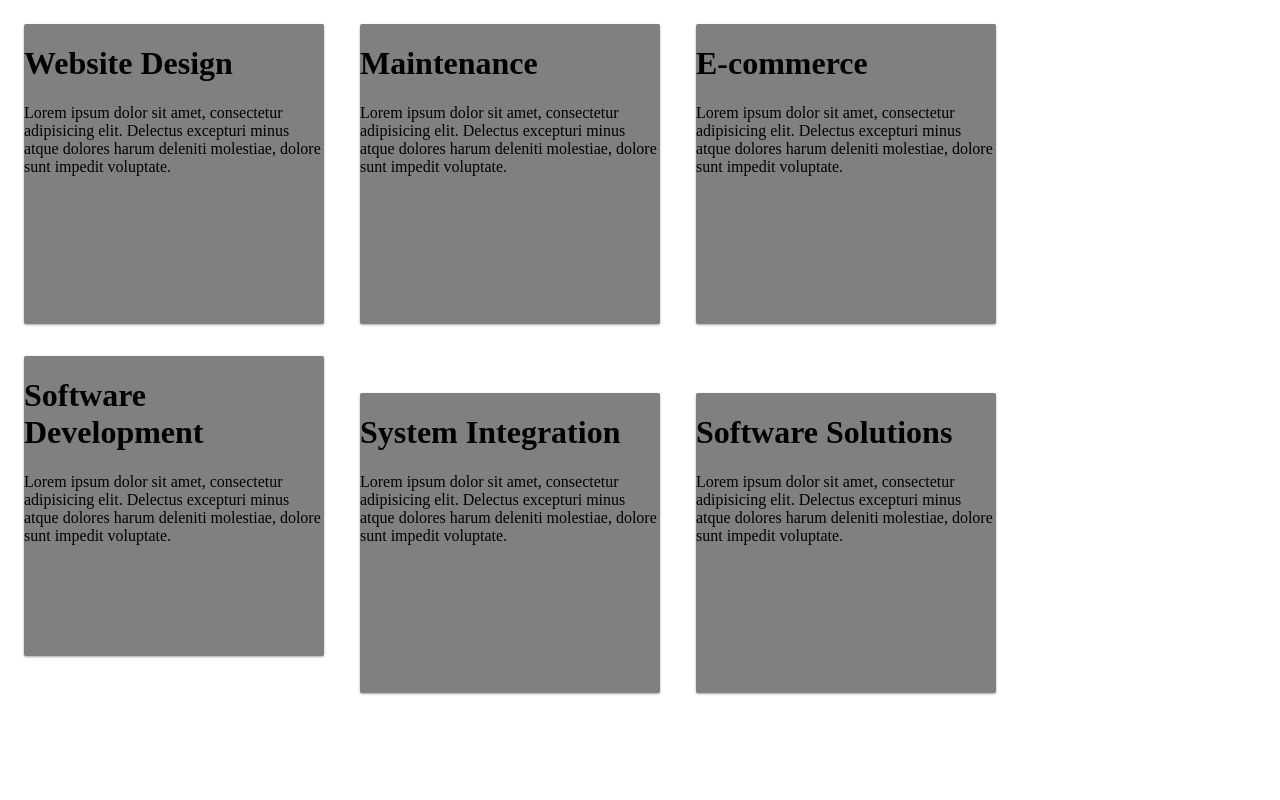
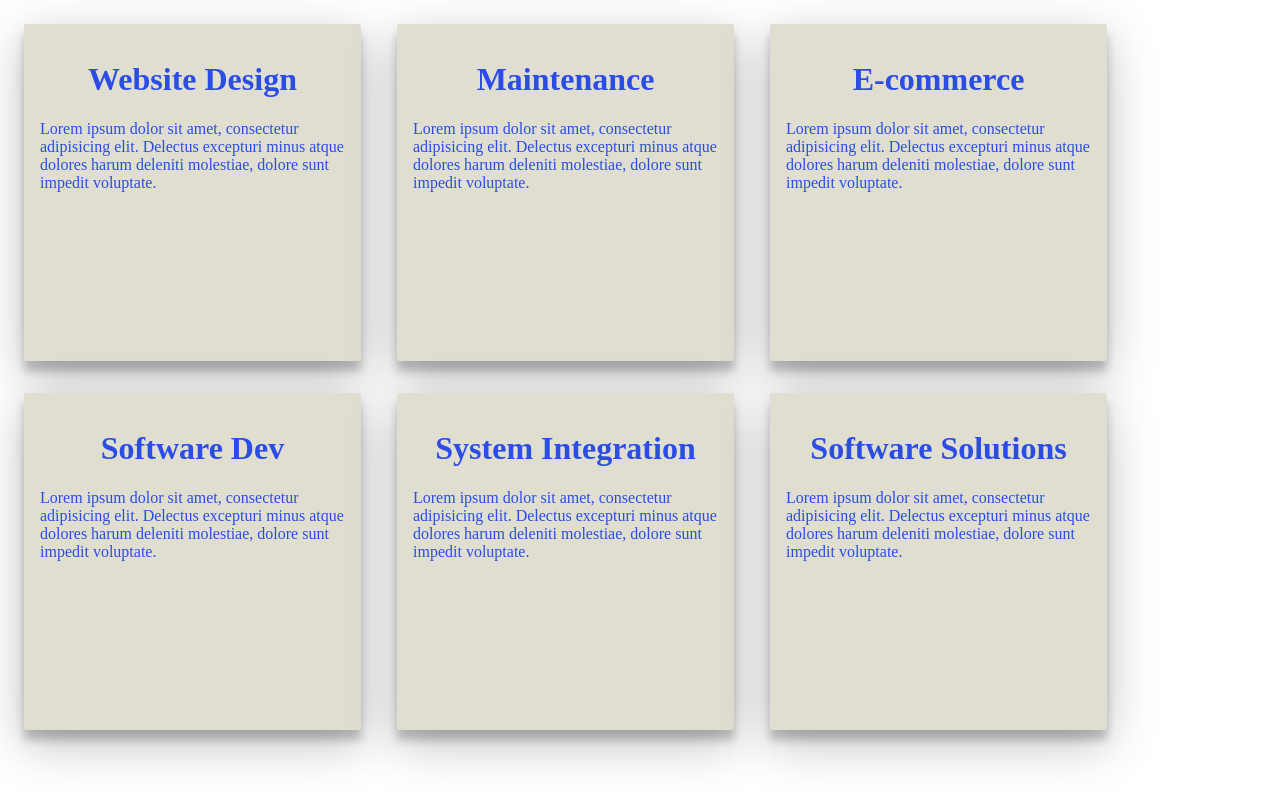
Before and after one commit to JavanoCollins/project-alpha, a website: page index.html in a window 1280 px wide. Drawn offline with Linux system fonts and the light colour scheme.

Commit message:
+hover effect

```diff
--- a/index.html
+++ b/index.html
@@ -25,7 +25,7 @@
      </div>
 
      <div class="card">
-        <h1>Software Development</h1>
+        <h1>Software Dev</h1>
         <p>Lorem ipsum dolor sit amet, consectetur adipisicing elit. Delectus excepturi minus atque dolores harum deleniti molestiae, dolore sunt impedit voluptate.</p>
      </div>
 
--- a/services.css
+++ b/services.css
@@ -4,16 +4,27 @@ body{
 }
 
 .card{
-    background: gray;
+    background: rgb(223, 222, 209);
     border-radius: 2px;
     display: inline-block;
-    height: 300px;
+    height: 250px;
     margin: 1rem;
     position: relative;
-    width: 300px;
+    width: 320px;
+    padding: 1em;
+    color: rgb(43, 77, 230);
   }
 
-  .card{
-    box-shadow: 0 1px 3px rgba(0,0,0,0.12), 0 1px 2px rgba(0,0,0,0.24);
-    transition: all 0.3s cubic-bezier(.25,.8,.25,1);
+  .card:hover{
+    box-shadow: 0px 7px 10px rgba(0,0,0,0.12), 0 1px 2px rgba(0,0,0,0.24);
+    transition: all 0.5s cubic-bezier(.25,.8,.25,1);
   }
+
+  .card {
+    box-shadow: 0 14px 50px rgba(0,0,0,0.25), 0 10px 10px rgba(0,0,0,0.22);
+    height: 305px;
+    width: 305px;
+  }
+  .card h1{
+      text-align: center;
+  }
```
